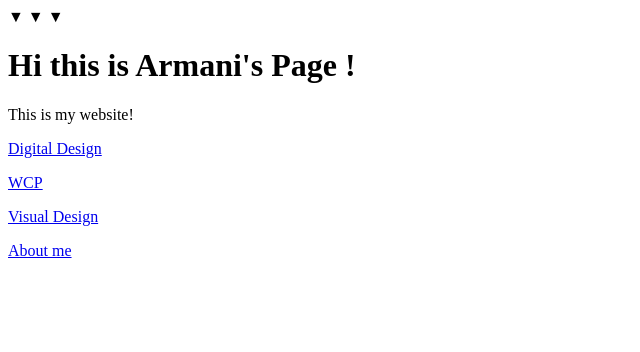
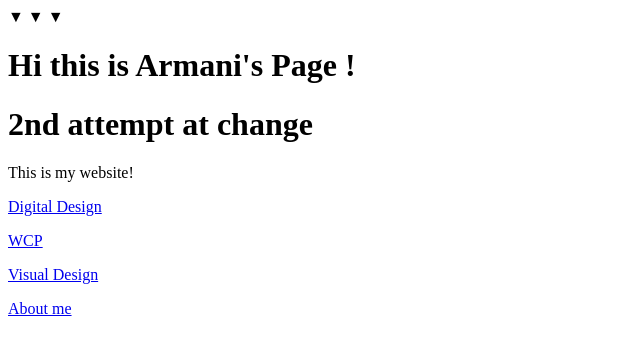
Before and after one commit to ArmaniNxtDoor/Armani.github.io, a plain HTML site: page index.html in a window 1280 px wide. Shown: the whole page, without its empty margins (0-640 px from the left). Drawn offline with Linux system fonts and the light colour scheme.

Commit message:
quick test change

```diff
--- a/index.html
+++ b/index.html
@@ -12,6 +12,7 @@
   <body>
 
       <h1> Hi this is Armani's Page !</h1>
+	  <h1>2nd attempt at change</h1>
 
       <p> This is my website! </p>
 
```
